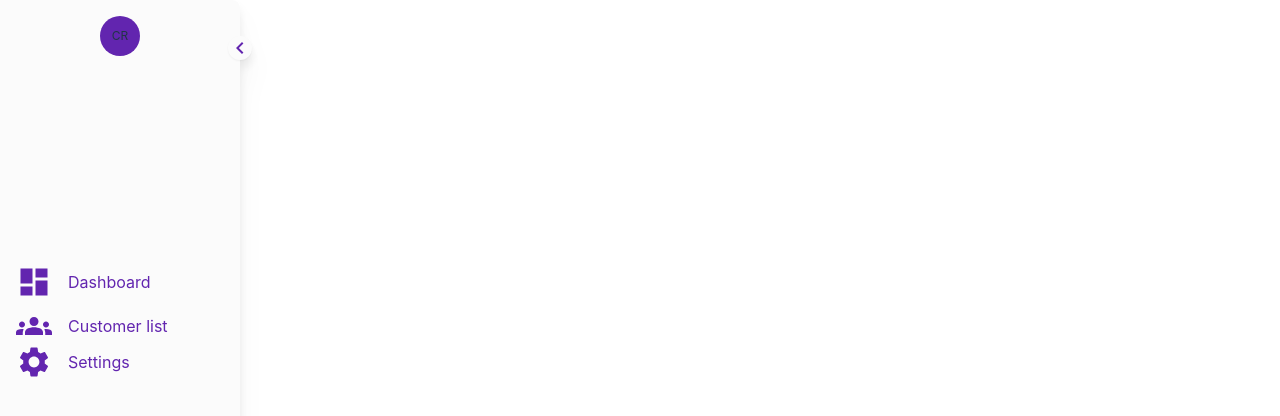
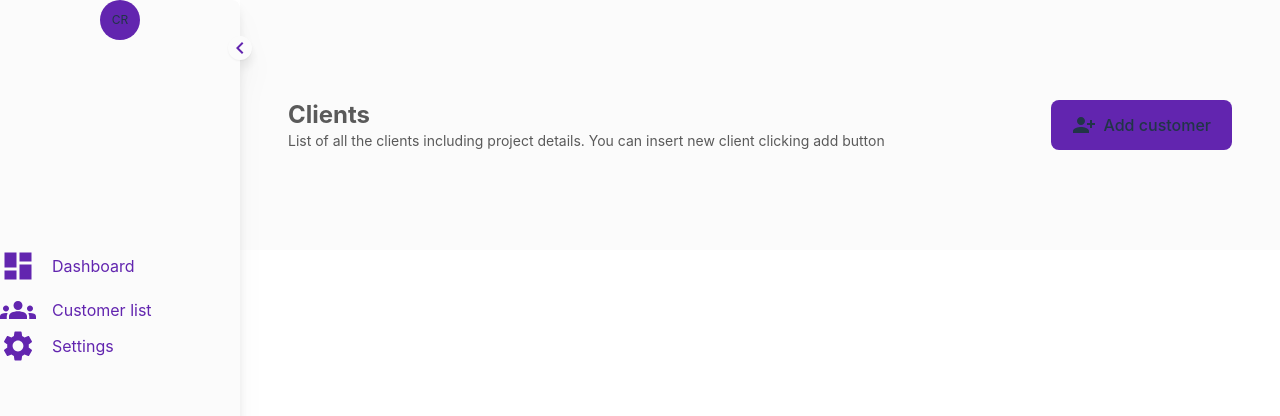
Before and after one commit to TheCodemate/business-managment-system-fe, a React (Vite) app: page /customers in a window 1280 px wide. Shown: the top 416 px of the page. Built offline with nearby package versions, Linux system fonts and the light colour scheme.

Commit message:
WIP: Client Module

```diff
--- a/package.json
+++ b/package.json
@@ -14,7 +14,8 @@
     "@emotion/styled": "^11.11.0",
     "@mui/icons-material": "^5.15.0",
     "react": "^18.2.0",
-    "react-dom": "^18.2.0"
+    "react-dom": "^18.2.0",
+    "react-router-dom": "^6.21.0"
   },
   "devDependencies": {
     "@types/react": "^18.2.15",
--- a/src/App.tsx
+++ b/src/App.tsx
@@ -1,3 +1,4 @@
+import { Outlet } from "react-router-dom";
 import { Sidebar } from "./components/Sidebar/Sidebar";
 import DashboardIcon from "@mui/icons-material/Dashboard";
 import SettingsIcon from "@mui/icons-material/Settings";
@@ -7,7 +8,7 @@ import "./App.css";
 
 function App() {
   return (
-    <div className=" w-screen h-screen">
+    <div className="flex flex-col w-screen h-screen sm:flex-row">
       <Sidebar>
         <Sidebar.Nav grow={"2"}>
           <Sidebar.MenuItem
@@ -33,6 +34,7 @@ function App() {
           />
         </Sidebar.Nav>
       </Sidebar>
+      <Outlet />
     </div>
   );
 }
--- /dev/null
+++ b/src/components/Button/Button.tsx
@@ -0,0 +1,24 @@
+import React, { ReactElement } from "react";
+import PersonAddAlt1Icon from "@mui/icons-material/PersonAddAlt1";
+
+type Props = {
+  icon: string;
+  content: string;
+  onClick: () => void;
+};
+
+const icons: Record<string, ReactElement> = {
+  add: <PersonAddAlt1Icon />,
+};
+
+export const Button = ({ icon, content, onClick }: Props) => {
+  return (
+    <button
+      className="flex px-5 py-3 bg-primary flex-nowrap gap-2"
+      onClick={onClick}
+    >
+      {icons[icon]}
+      <p className="whitespace-nowrap">{content}</p>
+    </button>
+  );
+};
--- a/src/components/Sidebar/Sidebar.tsx
+++ b/src/components/Sidebar/Sidebar.tsx
@@ -15,9 +15,9 @@ export const Sidebar = ({ children }: Props) => {
   return (
     <SidebarContext.Provider value={{ isExpanded }}>
       <aside
-        className={`bg-bgPrimary top-0 left-0 h-screen p-4 ${
+        className={`flex flex-col rounded-tr-lg rounded-br-lg drop-shadow-xl transition-all bg-bgPrimary sm:flex-col sm:top-0 sm:left-0 sm:w-screen m:h-screen m:p-4 ${
           isExpanded ? "max-w-[240px]" : "max-w-[80px]"
-        } flex flex-col rounded-tr-lg rounded-br-lg drop-shadow-xl transition-all`}
+        } `}
       >
         <div className={`flex justify-center mb-52`}>
           <Logo />
--- a/src/main.tsx
+++ b/src/main.tsx
@@ -1,10 +1,26 @@
-import React from 'react'
-import ReactDOM from 'react-dom/client'
-import App from './App.tsx'
-import './index.css'
+import React from "react";
+import ReactDOM from "react-dom/client";
+import App from "./App.tsx";
+import "./index.css";
 
-ReactDOM.createRoot(document.getElementById('root')!).render(
+import { createBrowserRouter, RouterProvider } from "react-router-dom";
+import { Customers } from "./routes/Customers.tsx";
+
+const router = createBrowserRouter([
+  {
+    path: "/",
+    element: <App />,
+    children: [
+      {
+        path: "customers",
+        element: <Customers />,
+      },
+    ],
+  },
+]);
+
+ReactDOM.createRoot(document.getElementById("root")!).render(
   <React.StrictMode>
-    <App />
-  </React.StrictMode>,
-)
+    <RouterProvider router={router} />
+  </React.StrictMode>
+);
--- /dev/null
+++ b/src/routes/Customers.tsx
@@ -0,0 +1,25 @@
+import { Button } from "../components/Button/Button";
+
+export const Customers = () => {
+  return (
+    <div className="grow">
+      <header className="flex flex-col gap-5 justify-center h-[250px] bg-bgPrimary px-12 sm:flex-row sm:justify-between sm:gap-10">
+        <div className="flex flex-col justify-center">
+          <h2 className="text-fontPrimary text-2xl text font-bold"> Clients</h2>
+          <p className="text-fontPrimary text-sm">
+            List of all the clients including project details. You can insert
+            new client clicking add button
+          </p>
+        </div>
+        <div className="flex items-center">
+          <Button
+            onClick={() => console.log("onclick fired")}
+            icon={"add"}
+            content={"Add customer"}
+          />
+        </div>
+      </header>
+      <main></main>
+    </div>
+  );
+};
--- a/tailwind.config.js
+++ b/tailwind.config.js
@@ -6,6 +6,7 @@ export default {
     colors: {
       primary: "#6225AF",
       bgPrimary: "#FBFBFB",
+      fontPrimary: "#5A5A5A",
     },
     extend: {},
   },
```
Also changed, not shown: 1 other file (tests, documents, lock files or other folders).
